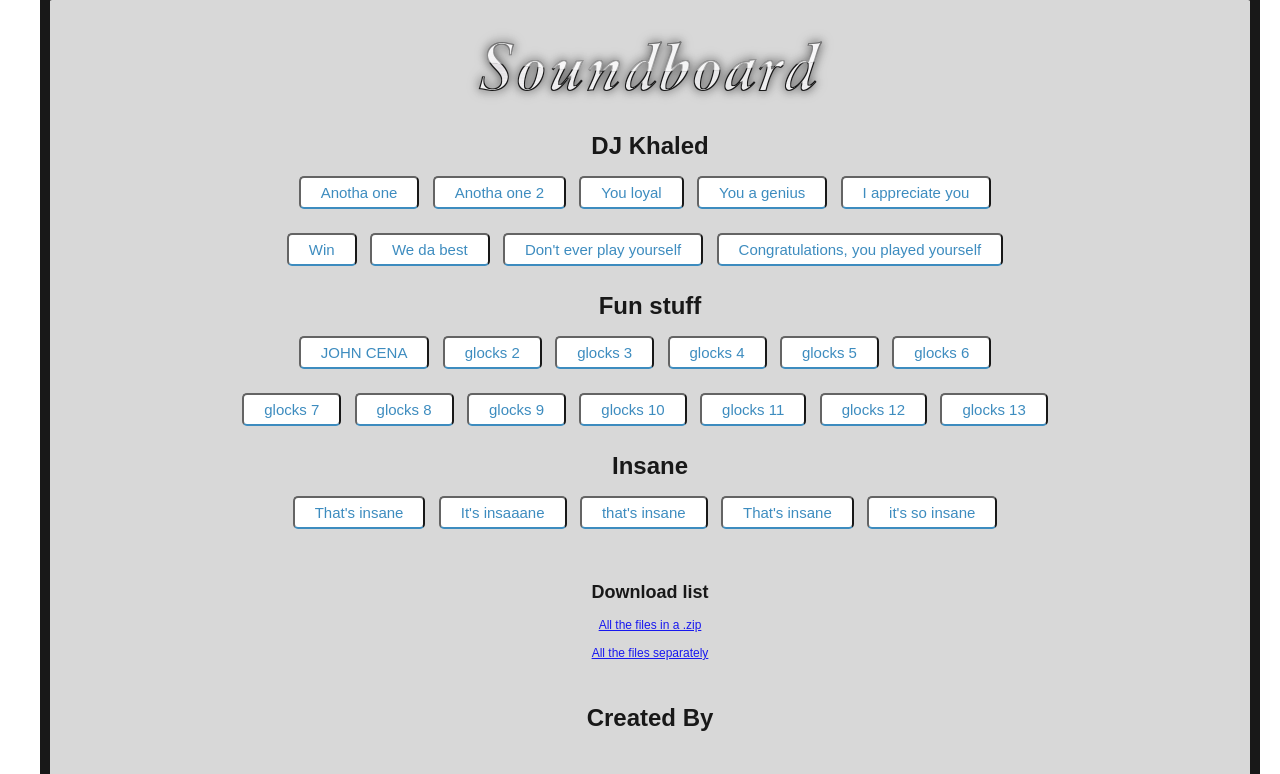
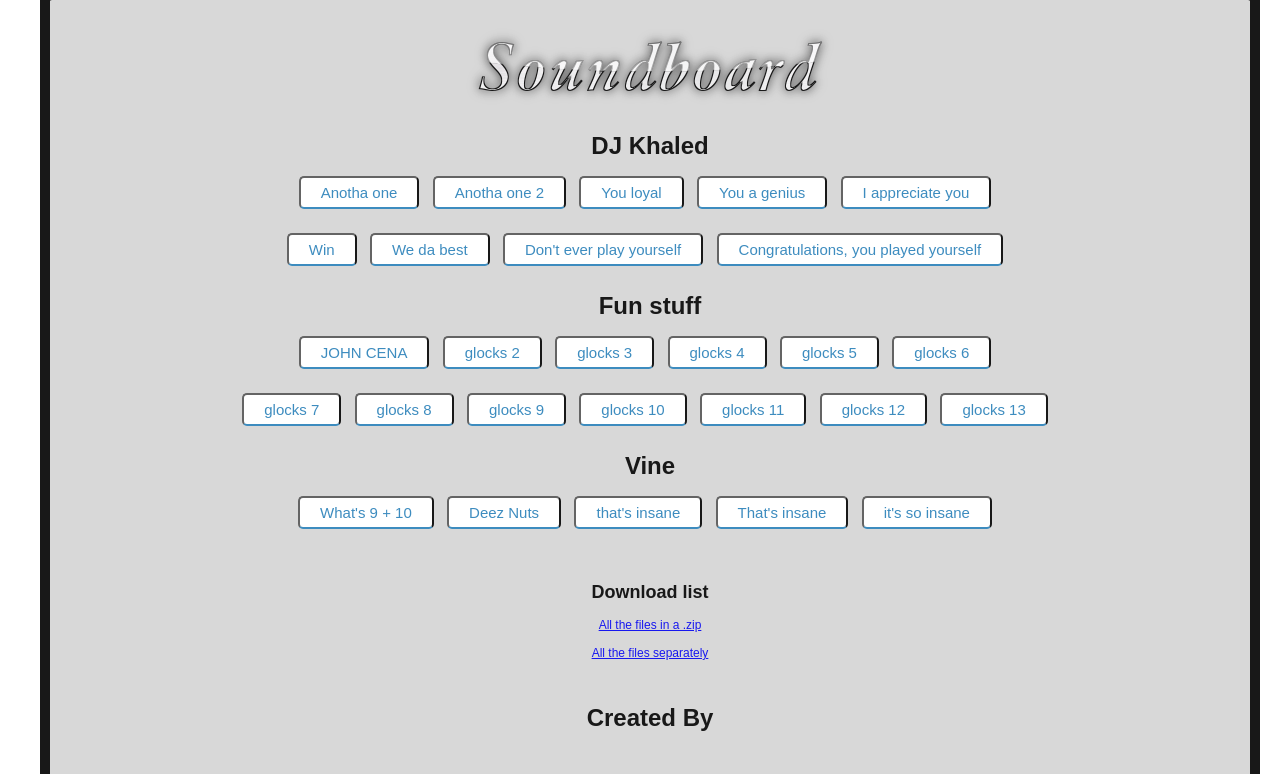
Before and after one commit to jerrylu17/SoundboardProject, a plain HTML site: page index.html in a window 1280 px wide. Shown: the top 774 px of the page. Drawn offline with Linux system fonts and the light colour scheme.

Commit message:
buttons for memes
21/deeznuts

```diff
--- a/index.html
+++ b/index.html
@@ -69,8 +69,8 @@
 	<audio id="sound20" src="mp3s/sound20.mp3"></audio>
 	<audio id="sound21" src="mp3s/sound21.mp3"></audio>
 	<audio id="sound22" src="mp3s/sound22.mp3"></audio>
-	<audio id="sound23" src="mp3s/sound23.mp3"></audio>
-	<audio id="sound24" src="mp3s/sound24.mp3"></audio>
+	<audio id="sound23" src="mp3s/SB_21.mp3"></audio>
+	<audio id="sound24" src="mp3s/SB_DeezNuts.mp3"></audio>
 	<audio id="sound25" src="mp3s/sound25.mp3"></audio>
 	<audio id="sound26" src="mp3s/sound26.mp3"></audio>
 	<audio id="sound27" src="mp3s/sound27.mp3"></audio>
@@ -105,9 +105,9 @@
   	<button class="action-button shadow animate blue" onclick="playSB('sound21')">glocks 12</button>
   	<button class="action-button shadow animate blue" onclick="playSB('sound22')">glocks 13</button>
 
- <h1>Insane</h1>
-  	<button class="action-button shadow animate blue" onclick="playSB('sound23')">That's insane</button>
-   	<button class="action-button shadow animate blue" onclick="playSB('sound24')">It's insaaane</button>
+ <h1>Vine</h1>
+  	<button class="action-button shadow animate blue" onclick="playSB('sound23')">What's 9 + 10</button>
+   	<button class="action-button shadow animate blue" onclick="playSB('sound24')">Deez Nuts</button>
    	<button class="action-button shadow animate blue" onclick="playSB('sound25')">that's insane</button>
    	<button class="action-button shadow animate blue" onclick="playSB('sound26')">That's insane</button>
   	<button class="action-button shadow animate blue" onclick="playSB('sound27')">it's so insane</button>
```
Also changed, not shown: 4 other files.
